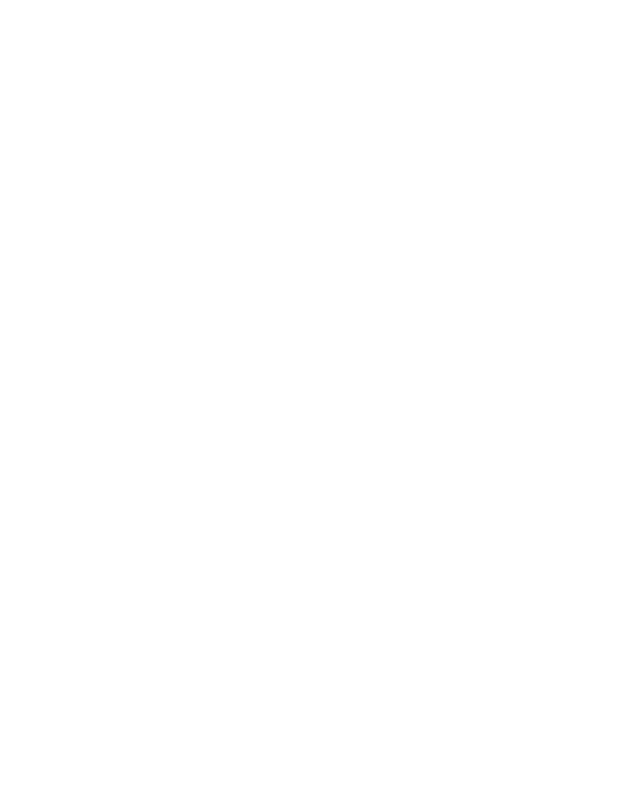
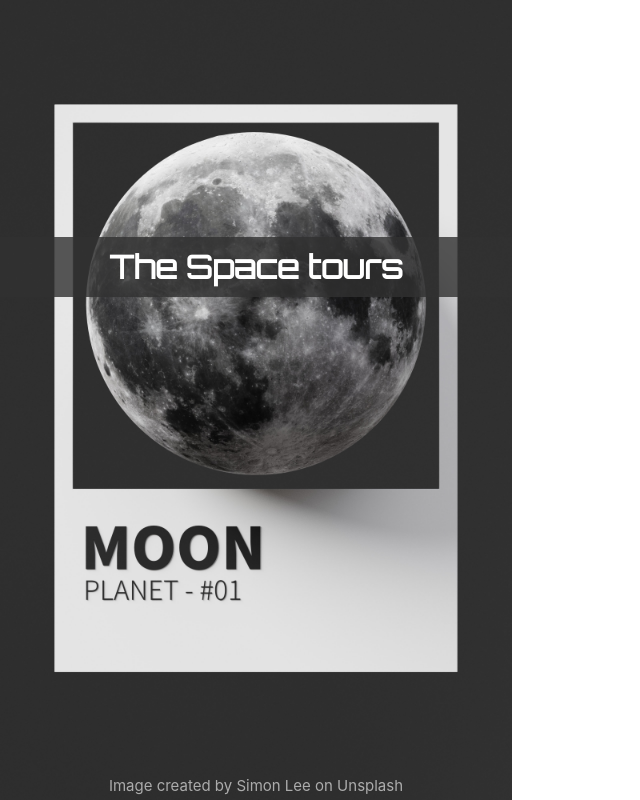
Before and after one commit to Lee-nkoana/Sign-up-form, a plain HTML site: page index.html in a window 1280 px wide. Shown: the whole page, without its empty margins (0-640 px from the left). Drawn offline with Linux system fonts and the light colour scheme.

Commit message:
left container and background basic structure added

```diff
--- a/index.html
+++ b/index.html
@@ -3,9 +3,24 @@
 <head>
     <meta charset="UTF-8">
     <meta name="viewport" content="width=device-width, initial-scale=1.0">
-    <title>Document</title>
+    <meta http-equiv="X-UA-Compatible" content="IE=edge">
+    <title>Sign-up</title>
+    <link rel="stylesheet" href="style.css">
+    <link rel="preconnect" href="https://fonts.googleapis.com">
+    <link rel="preconnect" href="https://fonts.gstatic.com" crossorigin>
+    <link href="https://fonts.googleapis.com/css2?family=Orbitron&display=swap" rel="stylesheet">
 </head>
 <body>
-
+    <div id="main">
+        <div id="left_box">
+            <div id="logo">
+                The Space tours
+            </div>
+            <div id="img_credit">
+                Image created by Simon Lee on Unsplash
+            </div>
+        </div>
+        <div id="right_box"></div>
+    </div>
 </body>
 </html>
--- a/style.css
+++ b/style.css
@@ -0,0 +1,63 @@
+*{
+    margin: 0;
+    padding: 0;
+    box-sizing: border-box;
+}
+
+body{
+    font-family: -apple-system, BlinkMacSystemFont, 'Segoe UI', Roboto, Oxygen, Ubuntu, Cantarell, 'Open Sans', 'Helvetica Neue', sans-serif;
+    margin: 0;
+    padding: 0;
+    min-height: 100vh;
+    width: 100vw;
+    display: flex;
+    flex-direction: column;
+    position: absolute;
+}
+
+#main{
+    display: flex;
+    flex-direction: row;
+}
+
+#left_box{
+    display: flex;
+    flex-direction: column;
+    width: 40%;
+    height: 100vh;
+    background-image: url(simon-lee-m0p-ALuA1ok-unsplash.jpg);
+    background-position: center;
+    background-size: cover;
+    background-repeat: no-repeat;
+}
+
+#right_box{
+    display: flex;
+    width: 60%;
+}
+
+#img_credit{
+    display: flex;
+    margin-top: auto;
+    color: white;
+    align-items: center;
+    justify-content: center;
+    padding: 5px;
+    font-size: 15px;
+    width: 100%;
+    opacity: 0.6;
+}
+
+#logo{
+    display: flex;
+    justify-content: center;
+    align-items: center;
+    background-color: rgb(49, 49, 49, .8);
+    margin: auto;
+    width: 100%;
+    padding: 10px;
+    font-size: 2rem;
+    font-weight: bold;
+    color: white;
+    font-family: 'Orbitron', sans-serif;
+}
```
Also changed, not shown: simon-lee-m0p-ALuA1ok-unsplash.jpg (added).
